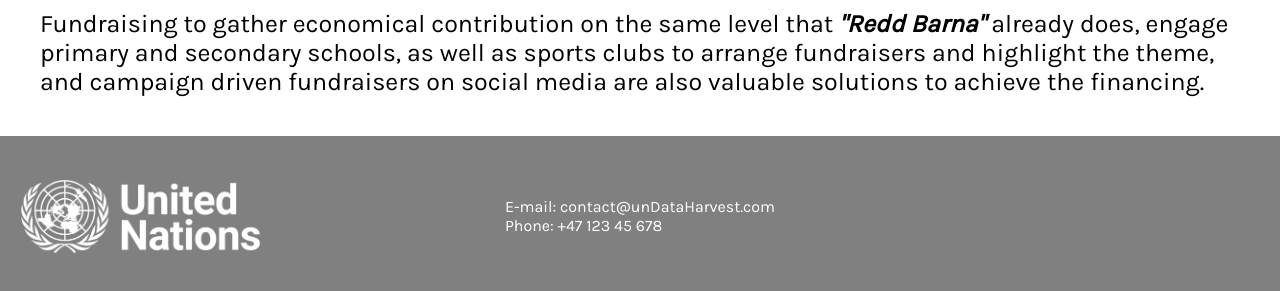
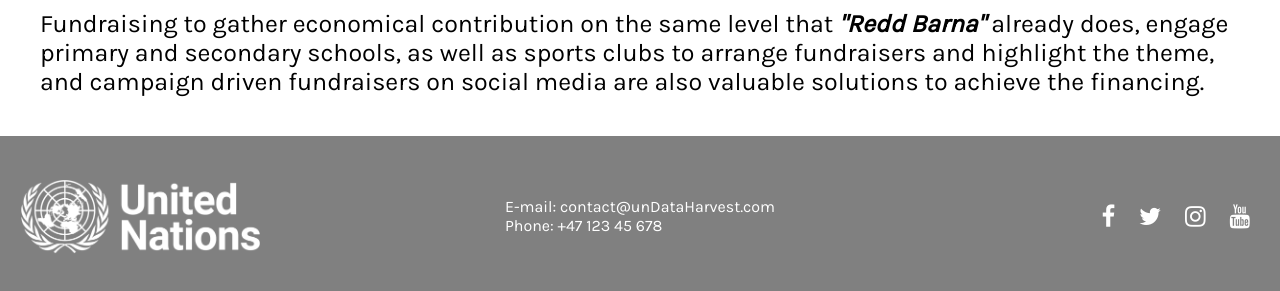
Before and after one commit to ndrivdal/InnovationCampWebsite, a plain HTML site: page financing.html in a window 1280 px wide. Shown: the part 583-874 px from the top of the page. Drawn offline with Linux system fonts and the light colour scheme.

Commit message:
added social media icons

```diff
--- a/financing.html
+++ b/financing.html
@@ -4,6 +4,7 @@
     <title>UN Data Harvest</title>
     <link rel="stylesheet" href="css/stylesheet.css">
     <link href="https://fonts.googleapis.com/css2?family=Karla&display=swap" rel="stylesheet"> <!-- Karla Font -->
+    <link rel="stylesheet" href="https://cdnjs.cloudflare.com/ajax/libs/font-awesome/4.7.0/css/font-awesome.min.css"> <!--Social meddia icons -->
     <link rel="icon" type="image/png" href="images/FN.png">
     <link rel="stylesheet" href="css/financing.css">
     <meta name="viewport" content="width=device-width, initial-scale=1.0">
```
Also changed, not shown: our_solution.html (+2 -3 lines).
